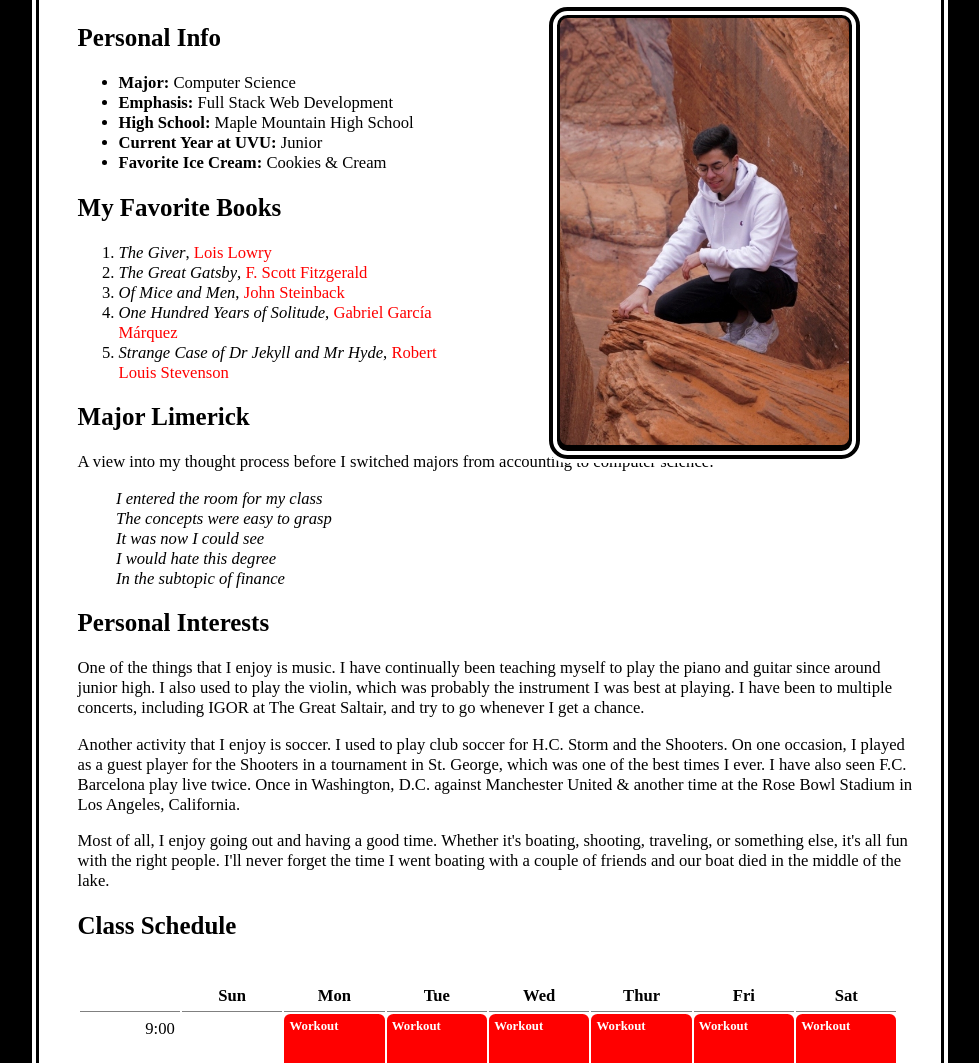
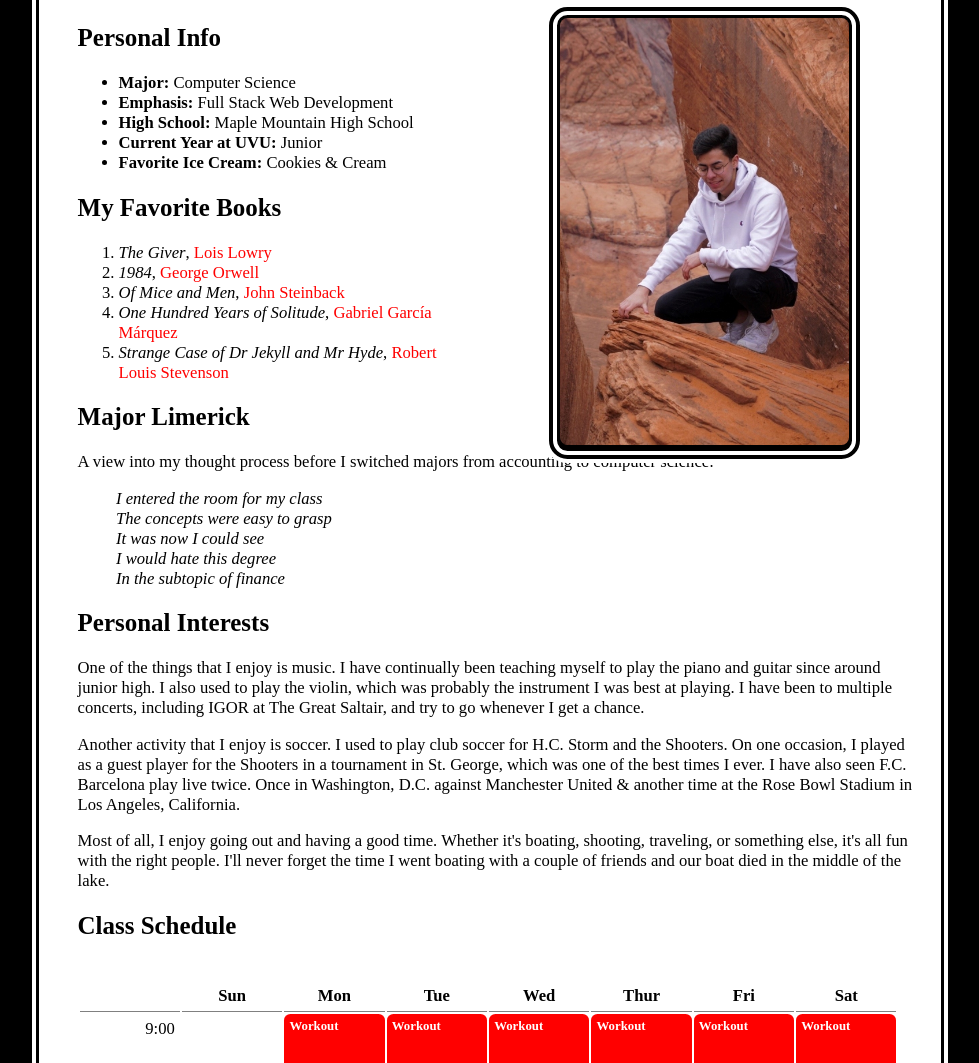
Before and after one commit to jbeBan/jbeBan.github.io, a plain HTML site: page index.html in a window 1280 px wide. Shown: the part 784-1847 px from the top of the page, without its empty margins (150-1129 px from the left). Drawn offline with Linux system fonts and the light colour scheme; a web font is replaced by a local one.

Commit message:
Replace The Great Gatsby with 1984

```diff
--- a/index.html
+++ b/index.html
@@ -27,7 +27,7 @@
         <h2>My Favorite Books</h2>
         <ol>
             <li><cite>The Giver</cite>, <a href="http://loislowry.com/">Lois Lowry</a></li>
-            <li><cite>The Great Gatsby</cite>, <a href="https://en.wikipedia.org/wiki/F._Scott_Fitzgerald">F. Scott Fitzgerald</a></li>
+            <li><cite>1984</cite>, <a href="https://en.wikipedia.org/wiki/George_Orwell">George Orwell</a></li>
             <li><cite>Of Mice and Men</cite>, <a href="https://en.wikipedia.org/wiki/John_Steinbeck"> John Steinback</a></li>
             <li><cite>One Hundred Years of Solitude</cite>, <a href="https://en.wikipedia.org/wiki/Gabriel_Garc%C3%ADa_M%C3%A1rquez">Gabriel Garc&iacute;a M&aacute;rquez</a></li>
             <li><cite>Strange Case of Dr Jekyll and Mr Hyde</cite>, <a href="https://en.wikipedia.org/wiki/Robert_Louis_Stevenson">Robert Louis Stevenson</a></li>
```
